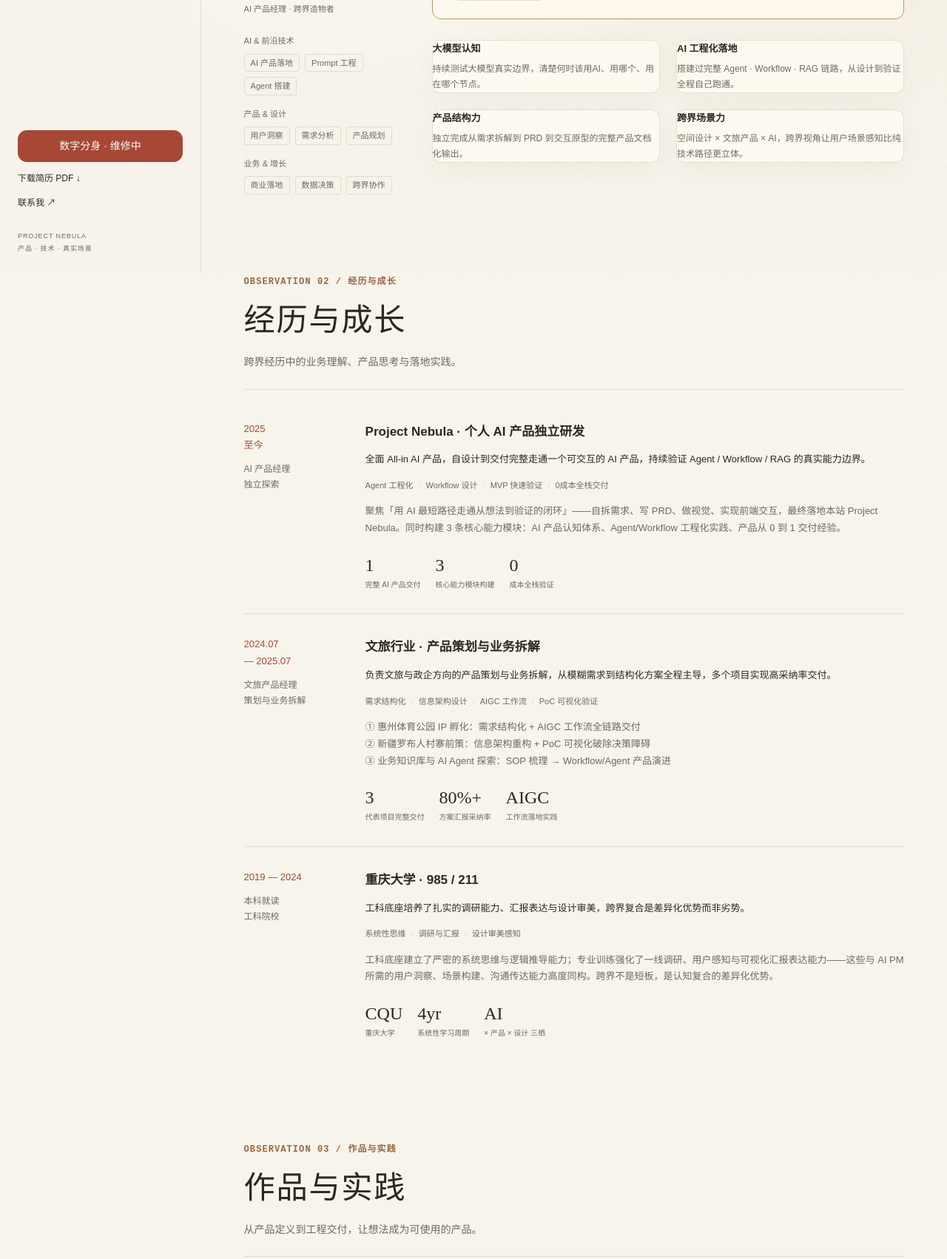
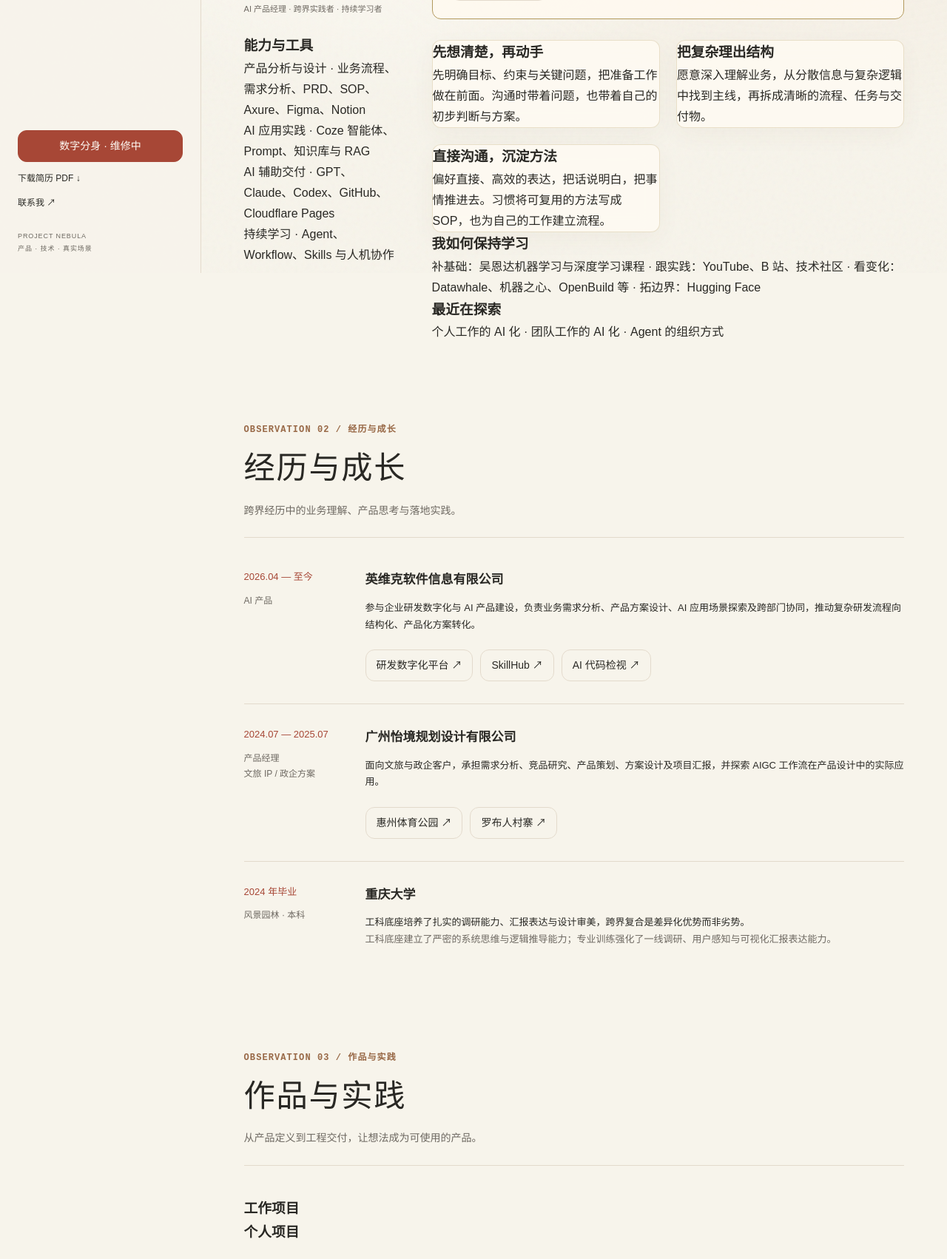
Before and after one commit to Three-period/project-nebula-, a website with bundled scripts: page index.html in a window 1280 px wide. Shown: the part 431-2133 px from the top of the page at 74% size. Built offline with nearby package versions, Linux system fonts and the light colour scheme.

Commit message:
feat(content): migrate experience, work and personal project sections

```diff
--- a/index.html
+++ b/index.html
@@ -34,37 +34,10 @@
 
         <div>
           <div class="singu-name">何盈</div>
-          <div class="singu-name-sub">AI 产品经理 · 跨界造物者</div>
+          <div class="singu-name-sub">AI 产品经理 · 跨界实践者 · 持续学习者</div>
         </div>
 
-        <div class="singu-skill-groups">
-          <div class="singu-skill-group">
-            <div class="singu-group-label cyan">AI &amp; 前沿技术</div>
-            <div class="singu-chips">
-              <span class="singu-chip cyan">AI 产品落地</span>
-              <span class="singu-chip cyan">Prompt 工程</span>
-              <span class="singu-chip cyan">Agent 搭建</span>
-            </div>
-          </div>
-          <div class="singu-skill-group">
-            <div class="singu-group-label rose">产品 &amp; 设计</div>
-            <div class="singu-chips">
-              <span class="singu-chip rose">用户洞察</span>
-              <span class="singu-chip rose">需求分析</span>
-              <span class="singu-chip rose">产品规划</span>
-            </div>
-          </div>
-          <div class="singu-skill-group">
-            <div class="singu-group-label amber">业务 &amp; 增长</div>
-            <div class="singu-chips">
-              <span class="singu-chip amber">商业落地</span>
-              <span class="singu-chip amber">数据决策</span>
-              <span class="singu-chip amber">跨界协作</span>
-            </div>
-          </div>
-        </div>
-
-      </div><div class="singu-right">
+        <div class="singu-skill-groups"><h3>能力与工具</h3><p>产品分析与设计 · 业务流程、需求分析、PRD、SOP、Axure、Figma、Notion</p><p>AI 应用实践 · Coze 智能体、Prompt、知识库与 RAG</p><p>AI 辅助交付 · GPT、Claude、Codex、GitHub、Cloudflare Pages</p><p>持续学习 · Agent、Workflow、Skills 与人机协作</p></div></div><div class="singu-right">
 
         <div class="singu-quote">
           <span class="singu-quote-line1">不太想被定义成一个 AI 工具使用者。</span>
@@ -72,125 +45,11 @@
         </div>
 
 
-        <div class="singu-agent-entry"><p class="sae-title">与我的 AI 数字分身聊聊</p><p>数字分身正在维修升级，暂时无法回答问题。欢迎先浏览我的作品与思考。</p><button class="button" data-action="chat">查看维修说明 ↗</button></div><div class="singu-ability-grid">
-          <div class="singu-ab-card">
-            <div class="singu-ab-title">大模型认知</div>
-            <div class="singu-ab-desc">持续测试大模型真实边界，清楚何时该用AI、用哪个、用在哪个节点。</div>
-          </div>
-          <div class="singu-ab-card">
-            <div class="singu-ab-title">AI 工程化落地</div>
-            <div class="singu-ab-desc">搭建过完整 Agent · Workflow · RAG 链路，从设计到验证全程自己跑通。</div>
-          </div>
-          <div class="singu-ab-card">
-            <div class="singu-ab-title">产品结构力</div>
-            <div class="singu-ab-desc">独立完成从需求拆解到 PRD 到交互原型的完整产品文档化输出。</div>
-          </div>
-          <div class="singu-ab-card">
-            <div class="singu-ab-title">跨界场景力</div>
-            <div class="singu-ab-desc">空间设计 × 文旅产品 × AI，跨界视角让用户场景感知比纯技术路径更立体。</div>
-          </div>
-        </div>
-
-      </div></div></section><section id="experience" class="resume-section" aria-labelledby="experience-title"><header class="section-heading"><p class="eyebrow">OBSERVATION 02 / 经历与成长</p><h2 id="experience-title">经历与成长</h2><p class="section-lead">跨界经历中的业务理解、产品思考与落地实践。</p></header><div class="fusion-timeline">
-
-      <div class="fusion-item">
-        <div class="fusion-left">
-          <div class="fusion-time">2025<br>至今</div>
-          <div class="fusion-role">AI 产品经理<br>独立探索</div>
-        </div>
-        <div class="fusion-right">
-          <div class="fusion-company">Project Nebula · 个人 AI 产品独立研发</div>
-          <div class="fusion-summary">全面 All-in AI 产品，自设计到交付完整走通一个可交互的 AI 产品，持续验证 Agent / Workflow / RAG 的真实能力边界。</div>
-          <div class="fusion-tags">
-            <span class="fusion-tag">Agent 工程化</span>
-            <span class="fusion-tag">Workflow 设计</span>
-            <span class="fusion-tag">MVP 快速验证</span>
-            <span class="fusion-tag">0成本全栈交付</span>
-          </div>
-          <div class="fusion-detail">聚焦「用 AI 最短路径走通从想法到验证的闭环」——自拆需求、写 PRD、做视觉、实现前端交互，最终落地本站 Project Nebula。同时构建 3 条核心能力模块：AI 产品认知体系、Agent/Workflow 工程化实践、产品从 0 到 1 交付经验。</div>
-          <div class="fusion-metrics">
-            <div class="fusion-metric">
-              <span class="fusion-metric-num">1</span>
-              <span class="fusion-metric-label">完整 AI 产品交付</span>
-            </div>
-            <div class="fusion-metric">
-              <span class="fusion-metric-num">3</span>
-              <span class="fusion-metric-label">核心能力模块构建</span>
-            </div>
-            <div class="fusion-metric">
-              <span class="fusion-metric-num">0</span>
-              <span class="fusion-metric-label">成本全栈验证</span>
-            </div>
-          </div>
-        </div>
-      </div>
-
-      <div class="fusion-item">
-        <div class="fusion-left">
-          <div class="fusion-time">2024.07<br>— 2025.07</div>
-          <div class="fusion-role">文旅产品经理<br>策划与业务拆解</div>
-        </div>
-        <div class="fusion-right">
-          <div class="fusion-company">文旅行业 · 产品策划与业务拆解</div>
-          <div class="fusion-summary">负责文旅与政企方向的产品策划与业务拆解，从模糊需求到结构化方案全程主导，多个项目实现高采纳率交付。</div>
-          <div class="fusion-tags">
-            <span class="fusion-tag">需求结构化</span>
-            <span class="fusion-tag">信息架构设计</span>
-            <span class="fusion-tag">AIGC 工作流</span>
-            <span class="fusion-tag">PoC 可视化验证</span>
-          </div>
-          <div class="fusion-detail">① 惠州体育公园 IP 孵化：需求结构化 + AIGC 工作流全链路交付<br>② 新疆罗布人村寨前策：信息架构重构 + PoC 可视化破除决策障碍<br>③ 业务知识库与 AI Agent 探索：SOP 梳理 → Workflow/Agent 产品演进</div>
-          <div class="fusion-metrics">
-            <div class="fusion-metric">
-              <span class="fusion-metric-num">3</span>
-              <span class="fusion-metric-label">代表项目完整交付</span>
-            </div>
-            <div class="fusion-metric">
-              <span class="fusion-metric-num">80%+</span>
-              <span class="fusion-metric-label">方案汇报采纳率</span>
-            </div>
-            <div class="fusion-metric">
-              <span class="fusion-metric-num">AIGC</span>
-              <span class="fusion-metric-label">工作流落地实践</span>
-            </div>
-          </div>
-        </div>
-      </div>
-
-      <div class="fusion-item">
-        <div class="fusion-left">
-          <div class="fusion-time">2019 — 2024</div>
-          <div class="fusion-role">本科就读<br>工科院校</div>
-        </div>
-        <div class="fusion-right">
-          <div class="fusion-company">重庆大学 · 985 / 211</div>
-          <div class="fusion-summary">工科底座培养了扎实的调研能力、汇报表达与设计审美，跨界复合是差异化优势而非劣势。</div>
-          <div class="fusion-tags">
-            <span class="fusion-tag">系统性思维</span>
-            <span class="fusion-tag">调研与汇报</span>
-            <span class="fusion-tag">设计审美感知</span>
-          </div>
-          <div class="fusion-detail">工科底座建立了严密的系统思维与逻辑推导能力；专业训练强化了一线调研、用户感知与可视化汇报表达能力——这些与 AI PM 所需的用户洞察、场景构建、沟通传达能力高度同构。跨界不是短板，是认知复合的差异化优势。</div>
-          <div class="fusion-metrics">
-            <div class="fusion-metric">
-              <span class="fusion-metric-num">CQU</span>
-              <span class="fusion-metric-label">重庆大学</span>
-            </div>
-            <div class="fusion-metric">
-              <span class="fusion-metric-num">4yr</span>
-              <span class="fusion-metric-label">系统性学习周期</span>
-            </div>
-            <div class="fusion-metric">
-              <span class="fusion-metric-num">AI</span>
-              <span class="fusion-metric-label">× 产品 × 设计 三栖</span>
-            </div>
-          </div>
-        </div>
-      </div>
-
-    </div>
-
-    </section><section id="projects" class="resume-section" aria-labelledby="projects-title"><header class="section-heading"><p class="eyebrow">OBSERVATION 03 / 作品与实践</p><h2 id="projects-title">作品与实践</h2><p class="section-lead">从产品定义到工程交付，让想法成为可使用的产品。</p></header><div id="project-list" class="project-list"></div><div class="related-docs"><h3>相关作品材料 · Project Nebula</h3><div id="document-list" class="document-list"></div></div></section><section id="insights" class="resume-section" aria-labelledby="insights-title"><header class="section-heading"><p class="eyebrow">OBSERVATION 04 / 思考与方法</p><h2 id="insights-title">思考与方法</h2><p class="section-lead">持续输入，独立判断。以下保留原站文章及其日期，示范内容单独标记。</p></header><div id="article-list" class="article-list"></div></section>
+        <div class="singu-agent-entry"><p class="sae-title">与我的 AI 数字分身聊聊</p><p>数字分身正在维修升级，暂时无法回答问题。欢迎先浏览我的作品与思考。</p><button class="button" data-action="chat">查看维修说明 ↗</button></div><div class="singu-ability-grid"><article class="singu-ab-card"><h3>先想清楚，再动手</h3><p>先明确目标、约束与关键问题，把准备工作做在前面。沟通时带着问题，也带着自己的初步判断与方案。</p></article><article class="singu-ab-card"><h3>把复杂理出结构</h3><p>愿意深入理解业务，从分散信息与复杂逻辑中找到主线，再拆成清晰的流程、任务与交付物。</p></article><article class="singu-ab-card"><h3>直接沟通，沉淀方法</h3><p>偏好直接、高效的表达，把话说明白，把事情推进去。习惯将可复用的方法写成 SOP，也为自己的工作建立流程。</p></article></div><div class="learning-notes"><h3>我如何保持学习</h3><p>补基础：吴恩达机器学习与深度学习课程 · 跟实践：YouTube、B 站、技术社区 · 看变化：Datawhale、机器之心、OpenBuild 等 · 拓边界：Hugging Face</p><h3>最近在探索</h3><p>个人工作的 AI 化 · 团队工作的 AI 化 · Agent 的组织方式</p></div></div></div></section><section id="experience" class="resume-section" aria-labelledby="experience-title"><header class="section-heading"><p class="eyebrow">OBSERVATION 02 / 经历与成长</p><h2 id="experience-title">经历与成长</h2><p class="section-lead">跨界经历中的业务理解、产品思考与落地实践。</p></header><div class="fusion-timeline">
+<article class="fusion-item"><div class="fusion-left"><div class="fusion-time">2026.04 — 至今</div><div class="fusion-role">AI 产品</div></div><div class="fusion-right"><h3 class="fusion-company">英维克软件信息有限公司</h3><p class="fusion-summary">参与企业研发数字化与 AI 产品建设，负责业务需求分析、产品方案设计、AI 应用场景探索及跨部门协同，推动复杂研发流程向结构化、产品化方案转化。</p><div class="actions"><button class="button" data-jump-project="work-rd-platform">研发数字化平台 ↗</button><button class="button" data-jump-project="work-skillhub">SkillHub ↗</button><button class="button" data-jump-project="work-code-review">AI 代码检视 ↗</button></div></div></article>
+<article class="fusion-item"><div class="fusion-left"><div class="fusion-time">2024.07 — 2025.07</div><div class="fusion-role">产品经理<br>文旅 IP / 政企方案</div></div><div class="fusion-right"><h3 class="fusion-company">广州怡境规划设计有限公司</h3><p class="fusion-summary">面向文旅与政企客户，承担需求分析、竞品研究、产品策划、方案设计及项目汇报，并探索 AIGC 工作流在产品设计中的实际应用。</p><div class="actions"><button class="button" data-jump-project="work-huizhou-ip">惠州体育公园 ↗</button><button class="button" data-jump-project="work-luoburen">罗布人村寨 ↗</button></div></div></article>
+<article class="fusion-item"><div class="fusion-left"><div class="fusion-time">2024 年毕业</div><div class="fusion-role">风景园林 · 本科</div></div><div class="fusion-right"><h3 class="fusion-company">重庆大学</h3><p class="fusion-summary">工科底座培养了扎实的调研能力、汇报表达与设计审美，跨界复合是差异化优势而非劣势。</p><p class="fusion-detail">工科底座建立了严密的系统思维与逻辑推导能力；专业训练强化了一线调研、用户感知与可视化汇报表达能力。</p></div></article>
+</div></section><section id="projects" class="resume-section" aria-labelledby="projects-title"><header class="section-heading"><p class="eyebrow">OBSERVATION 03 / 作品与实践</p><h2 id="projects-title">作品与实践</h2><p class="section-lead">从产品定义到工程交付，让想法成为可使用的产品。</p></header><h3 class="group-heading">工作项目</h3><div id="work-project-list" class="project-list"></div><h3 class="group-heading">个人项目</h3><div id="personal-project-list" class="project-list"></div><div class="related-docs"><h3>相关作品材料 · Project Nebula</h3><div id="document-list" class="document-list"></div></div></section><section id="insights" class="resume-section" aria-labelledby="insights-title"><header class="section-heading"><p class="eyebrow">OBSERVATION 04 / 思考与方法</p><h2 id="insights-title">思考与方法</h2><p class="section-lead">持续输入，独立判断。以下保留原站文章及其日期，示范内容单独标记。</p></header><div id="article-list" class="article-list"></div></section>
  <footer id="contact" class="contact-section"><p class="eyebrow">LET’S TALK</p><h2>随时开始一段对话。</h2><p>关于合作、交流或任何 AI 相关话题，欢迎与我联系。</p><div class="contact-links"><a href="mailto:2730006134@qq.com">2730006134@qq.com ↗</a><a href="tel:15384468905">15384468905</a><a href="https://github.com/Three-period" target="_blank" rel="noopener noreferrer">GitHub ↗</a><a href="/public/images/heying-cqu-AI-PM.pdf" download>简历 PDF ↓</a></div><p class="footer-note">何盈 / Project Nebula</p></footer>
 </main>
 <dialog id="detail-dialog" class="drawer" aria-labelledby="drawer-title">
@@ -198,12 +57,7 @@
  <div id="drawer-body" class="drawer-body"></div>
  <footer class="drawer-footer"><a id="drawer-external" target="_blank" rel="noopener noreferrer">打开原文 ↗</a><div class="reader-nav"><button id="article-prev" class="button" data-action="prev-article">← 上一篇</button><button id="article-next" class="button" data-action="next-article">下一篇 →</button></div></footer>
 </dialog>
-<dialog id="chat-dialog" class="drawer chat-drawer" aria-labelledby="chat-title">
- <header class="drawer-header"><div><p class="eyebrow">AI ASSISTANT</p><h2 id="chat-title">与数字分身对话</h2></div><button class="icon-button" data-action="close-chat" aria-label="关闭对话">×</button></header>
- <div id="chat-messages" class="chat-messages" role="log" aria-live="polite" aria-relevant="additions text"><p class="message message-ai">你好，我是何盈的数字分身。你可以问我她的能力、项目或经历。</p></div>
- <div class="chat-quick"><button class="button" data-question="她擅长什么？">她擅长什么？</button><button class="button" data-question="做过哪些项目？">做过哪些项目？</button><button class="button" data-question="如何联系她？">如何联系她？</button></div>
- <form id="chat-form" class="chat-form"><label class="sr-only" for="chat-input">输入问题</label><input id="chat-input" placeholder="想了解些什么？" required maxlength="2000" autocomplete="off"><button id="chat-send" class="button primary" type="submit">发送 ↑</button></form>
-</dialog>
+<dialog id="chat-dialog" class="drawer chat-drawer" aria-labelledby="chat-title"><header class="drawer-header"><div><p class="eyebrow">AI TWIN / MAINTENANCE</p><h2 id="chat-title">数字分身维护中</h2></div><button class="icon-button" data-action="close-chat" aria-label="关闭提示">×</button></header><div class="drawer-body"><p>数字分身正在维修升级，暂时无法提供实时问答。欢迎先浏览我的项目、文章与联系方式。</p></div></dialog>
 <noscript><p class="noscript-notice">项目与文章详情、数字分身需要开启 JavaScript。你仍可查看介绍、履历，或下载 PDF 简历。</p></noscript>
 </body>
 </html>
```
